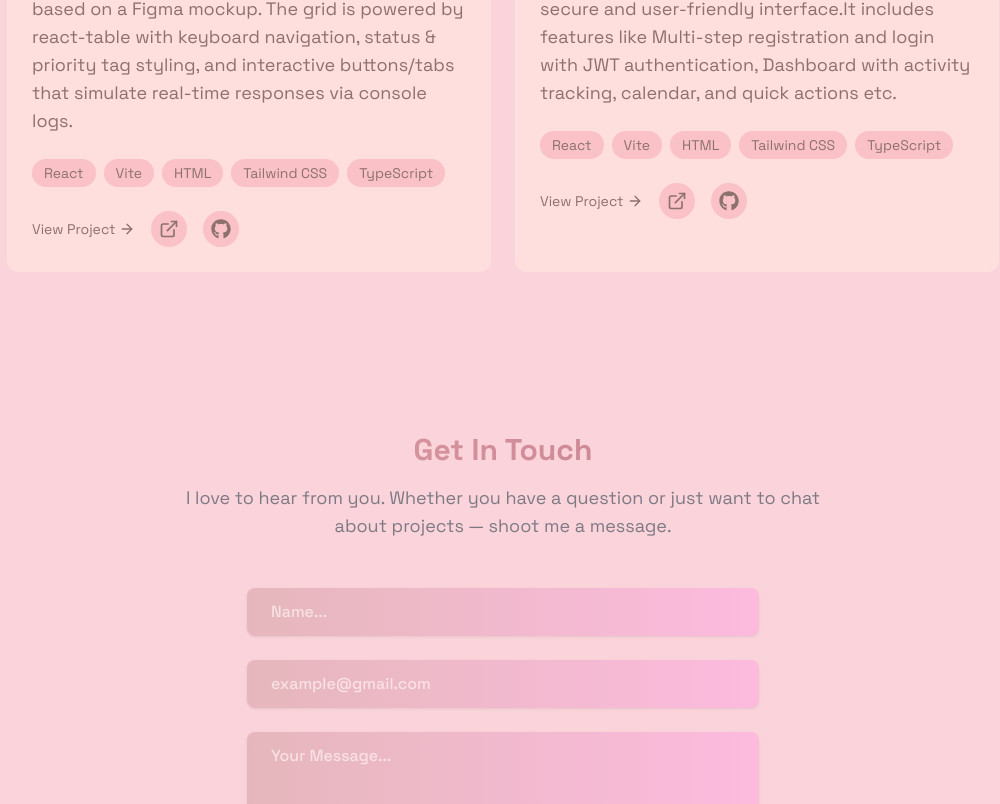
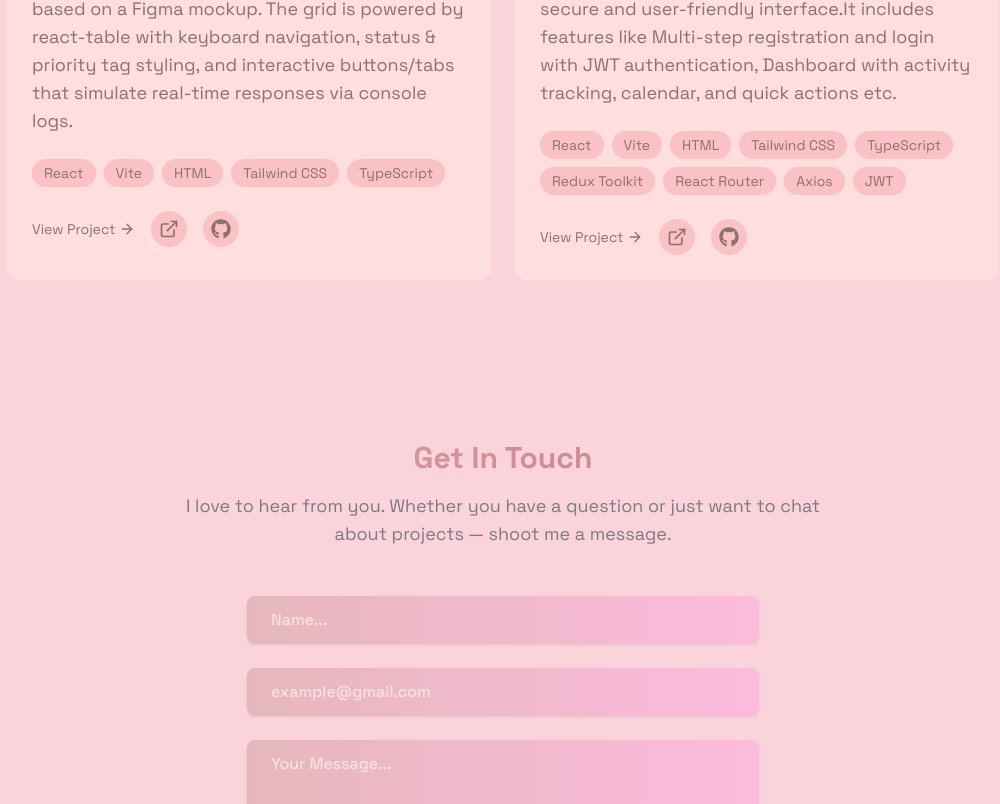
Before and after one commit to bnikita11/myportfolio, a React (Vite) app: page / in a window 1280 px wide. Shown: the part 3316-4120 px from the top of the page, without its empty margins (137-1137 px from the left). Built offline with nearby package versions, Linux system fonts and the light colour scheme; no server answers.

Commit message:
updated tech stack

```diff
--- a/src/components/sections/Projects.jsx
+++ b/src/components/sections/Projects.jsx
@@ -297,16 +297,24 @@ export const Projects = () => {
               </p>
 
               <div className="flex flex-wrap gap-2 mt-4">
-                {["React", "Vite", "HTML", "Tailwind CSS", "TypeScript"].map(
-                  (tech, key) => (
+                {[
+                  "React",
+                  "Vite",
+                  "HTML",
+                  "Tailwind CSS",
+                  "TypeScript",
+                  "Redux Toolkit",
+                  "React Router",
+                  "Axios",
+                  "JWT",
+                ].map((tech, key) => (
                   <span
                     key={key}
                     className="bg-[#f7b1bb] text-[#4e342e] py-1 px-3 rounded-full text-sm hover:bg-[#d2b9a3]/20 hover:shadow transition-all"
                   >
                     {tech}
                   </span>
-                  )
-                )}
+                ))}
               </div>
 
               <div className="flex items-center gap-4  mt-6">
```
Lines whose indentation alone changed are shown as unchanged.
